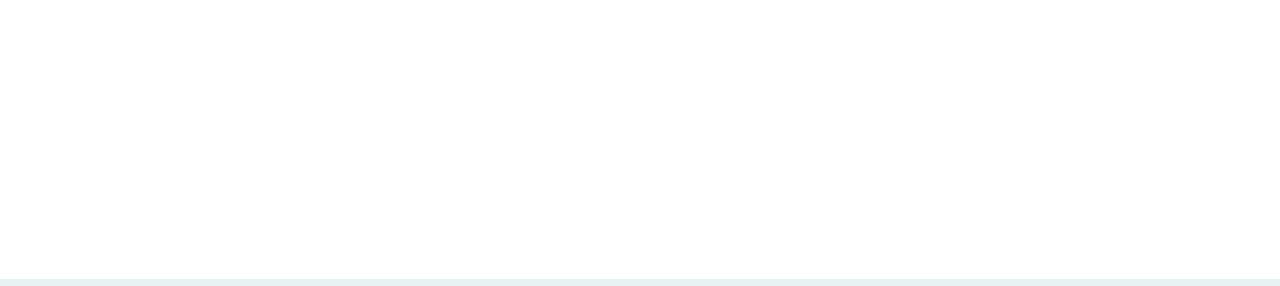
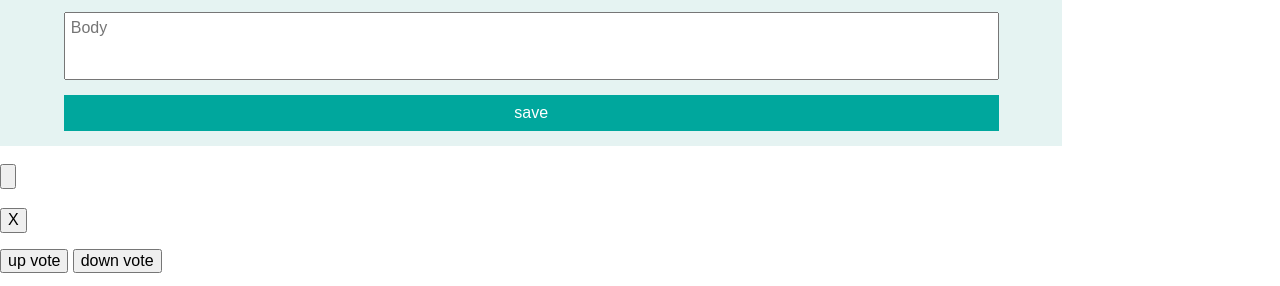
Before and after one commit to tbrandle/ideabox, a plain HTML site: page index.html in a window 1280 px wide. Shown: the part 121-407 px from the top of the page. Drawn offline with nearby package versions, Linux system fonts and the light colour scheme.

Commit message:
adjusting css to match comp

```diff
--- a/css/styles.css
+++ b/css/styles.css
@@ -1,23 +1,19 @@
 body {
-  height: 100vh;
-  font-family:400 20px 'Open Sans', sans-serif;
+  font-family:'Open Sans', sans-serif;
 }
 
 .user-input-section {
   display:inline-block;
   height: 50%;
-  width:100%;
+  width:83%;
   text-align: center;
-  padding: 0;
-  padding-top: 20px;
-  position: relative;
-  top: 50%;
   background-color: #E5F3F2;
+  margin: 18px auto;
 }
 
 body h1 {
   color:#00A79D;
-  font-family:700 35px 'Roboto Slab', serif;
+  font-family:'Roboto Slab', serif;
   margin: 15px auto;
 }
 
@@ -27,11 +23,11 @@ body h1 {
   margin: auto;
   padding: 5px 0 0 5px;
   text-align: left;
-  width: 25%;
+  width: 88%;
 }
 
 .body-user-input{
-  width: 25%;
+  width: 88%;
   box-sizing: border-box;
   display: block;
   margin: 15px auto;
@@ -45,13 +41,14 @@ span{
 
 .save-btn{
   display: block;
-  width: 25%;
+  width: 88%;
   background-color: #00A79D;
   border: none;
-  button: active;
+  /*button: active;*/
   color: #FFFFFF;
   margin: 15px auto;
   outline: none;
+  padding: 9px;
 }
 
 .save-btn:hover {
```
